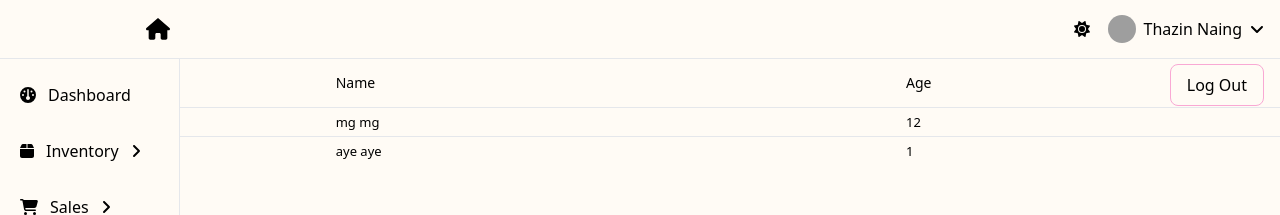
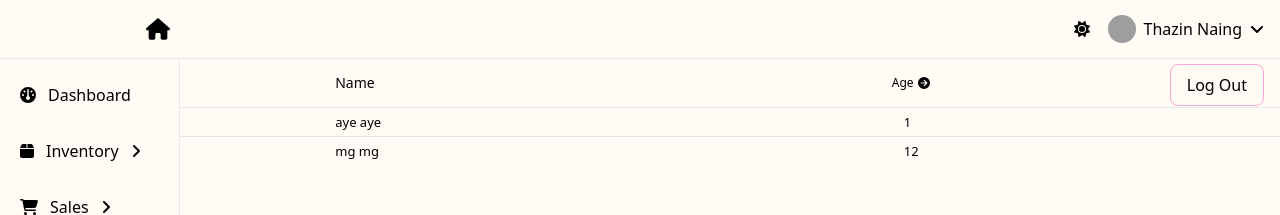
Before and after one commit to Tech-Notes/tech-notes.web, a React (Vite) app: page /inventory/products in a window 1280 px wide. Shown: the top 215 px of the page. Built offline with nearby package versions, Linux system fonts and the light colour scheme; sample sign-in values are in the browser's storage; grey boxes are pictures that could not be loaded.

Commit message:
feat: eslint setup update, added lodash, data table sorting

```diff
--- a/package.json
+++ b/package.json
@@ -19,6 +19,8 @@
     "@tanstack/react-table": "^8.11.0",
     "axios": "^1.6.2",
     "clsx": "^2.0.0",
+    "eslint-plugin-react-hooks": "^4.6.0",
+    "lodash": "^4.17.21",
     "react": "^18.2.0",
     "react-dom": "^18.2.0",
     "react-hook-form": "^7.48.2",
--- a/src/components/base/Text.jsx
+++ b/src/components/base/Text.jsx
@@ -1,5 +1,3 @@
-import React from 'react';
-
 const Text = ({ children, size, mode, className }) => {
   return (
     <p
--- a/src/components/side_bar/SideBar.jsx
+++ b/src/components/side_bar/SideBar.jsx
@@ -1,77 +1,77 @@
-import { faJs } from "@fortawesome/free-brands-svg-icons";
+import { faJs } from '@fortawesome/free-brands-svg-icons';
 import {
   faBox,
   faCartShopping,
   faDashboard,
   faRocket,
   faStar,
-  faUser,
-} from "@fortawesome/free-solid-svg-icons";
-import { useState } from "react";
-import { Div } from "../base";
-import SideMenu from "./SideMenu";
+  faUser
+} from '@fortawesome/free-solid-svg-icons';
+import { useState } from 'react';
+import { Div } from '../base';
+import SideMenu from './SideMenu';
 
 const sideMenuList = [
   {
-    title: "Dashboard",
+    title: 'Dashboard',
     icon: faDashboard,
     id: Math.random() * 100,
-    href: "/dashboard",
+    href: '/dashboard'
   },
   {
-    title: "Inventory",
+    title: 'Inventory',
     icon: faBox,
     id: Math.random() * 100,
-    href: "/inventory",
+    href: '/inventory',
     subMenu: [
       {
-        title: "Products",
+        title: 'Products',
         icon: faJs,
-        href: "/inventory/products",
-        id: Math.random() * 100,
-      },
-    ],
+        href: '/inventory/products',
+        id: Math.random() * 100
+      }
+    ]
   },
   {
-    title: "Sales",
+    title: 'Sales',
     icon: faCartShopping,
     id: Math.random() * 100,
-    href: "/sales",
+    href: '/sales',
     subMenu: [
       {
-        title: "Customers",
+        title: 'Customers',
         icon: faJs,
-        href: "/sales/customers",
-        id: Math.random() * 100,
-      },
-    ],
+        href: '/sales/customers',
+        id: Math.random() * 100
+      }
+    ]
   },
   {
-    title: "Loyalty System",
+    title: 'Loyalty System',
     icon: faStar,
     id: Math.random() * 100,
-    href: "/loyalty",
+    href: '/loyalty',
     subMenu: [
       {
-        title: "System",
+        title: 'System',
         icon: faJs,
-        href: "/loyalty/system",
-        id: Math.random() * 100,
-      },
-    ],
+        href: '/loyalty/system',
+        id: Math.random() * 100
+      }
+    ]
   },
   {
-    title: "Post Queue",
+    title: 'Post Queue',
     icon: faRocket,
     id: Math.random() * 100,
-    href: "/postqueue",
+    href: '/postqueue'
   },
   {
-    title: "User Management",
+    title: 'User Management',
     icon: faUser,
     id: Math.random() * 100,
-    href: "/usermanagement",
-  },
+    href: '/usermanagement'
+  }
 ];
 
 const SideBar = () => {
--- a/src/data_table/DataTable.jsx
+++ b/src/data_table/DataTable.jsx
@@ -1,11 +1,31 @@
 import { flexRender, getCoreRowModel, useReactTable } from '@tanstack/react-table';
+import { useCallback } from 'react';
 import { Table, TableBody, TableCell, TableHead, TableHeader, TableRow } from './Table';
 
-const DataTable = ({ data, columns }) => {
+const DataTable = ({ data, columns, sorting = [], onSetSorting, meta, initialState }) => {
+  const onSortingChange = useCallback(
+    (updater) => {
+      let newSort;
+      if (typeof updater === 'function') {
+        newSort = updater(sorting);
+      } else {
+        newSort = updater;
+      }
+      !!onSetSorting && onSetSorting(newSort);
+    },
+    [onSetSorting, sorting]
+  );
+
   const table = useReactTable({
     data,
     columns,
-    getCoreRowModel: getCoreRowModel()
+    getCoreRowModel: getCoreRowModel(),
+    meta,
+    state: {
+      sorting
+    },
+    initialState,
+    onSortingChange
   });
 
   return (
--- /dev/null
+++ b/src/data_table/SortableColumnHeader.tsx
@@ -0,0 +1,41 @@
+import {
+  faArrowCircleDown,
+  faArrowCircleRight,
+  faArrowCircleUp
+} from '@fortawesome/free-solid-svg-icons';
+import { FontAwesomeIcon } from '@fortawesome/react-fontawesome';
+import React, { useCallback } from 'react';
+import { cn } from '../utils';
+
+const SortableColumnHeader = ({ column, title, className }) => {
+  const onSort = useCallback(() => {
+    column.toggleSorting(!(column.getIsSorted() === 'desc'));
+  }, [column]);
+
+  if (!column.getCanSort()) {
+    return <div className={cn('text-xs', className)}>{title}</div>;
+  }
+
+  return (
+    <div className={cn(className)}>
+      <div>
+        <div>
+          <button
+            className="-ml-3 h-8 hover:bg-transparent text-start text-xs flex gap-1 items-center"
+            onClick={onSort}>
+            <span className="w-full">{title}</span>
+            {column.getIsSorted() === 'desc' ? (
+              <FontAwesomeIcon icon={faArrowCircleDown} />
+            ) : column.getIsSorted() === 'asc' ? (
+              <FontAwesomeIcon icon={faArrowCircleUp} />
+            ) : (
+              <FontAwesomeIcon icon={faArrowCircleRight} />
+            )}
+          </button>
+        </div>
+      </div>
+    </div>
+  );
+};
+
+export default SortableColumnHeader;
--- a/src/pages/Products.jsx
+++ b/src/pages/Products.jsx
@@ -1,26 +1,46 @@
+import { orderBy } from 'lodash';
+import { useCallback, useEffect, useState } from 'react';
 import DataTable from '../data_table/DataTable';
+import SortableColumnHeader from '../data_table/SortableColumnHeader';
+
+const data = [
+  { id: 1, name: 'mg mg', age: 12 },
+  { id: 2, name: 'aye aye', age: 1 }
+];
 
 const Products = () => {
+  const [desc, setDesc] = useState(false);
+  const [sortBy, setSortBy] = useState('');
+  const [orderedData, setOrderedData] = useState(data);
+  const onSortingChangeX = useCallback(
+    (newSorting) => {
+      setDesc(newSorting[0].desc);
+      setSortBy(newSorting[0].id);
+    },
+    [setDesc]
+  );
+
+  useEffect(() => {
+    setOrderedData(orderBy(data, 'age', desc ? 'desc' : 'asc'));
+  }, [desc, setOrderedData]);
+
   return (
     <DataTable
-      data={[
-        { id: 1, name: 'mg mg', age: 12 },
-        { id: 2, name: 'aye aye', age: 1 }
-      ]}
+      data={orderedData}
+      sorting={[{ desc, id: sortBy }]}
+      onSetSorting={onSortingChangeX}
       columns={[
-        {
-          id: 'select all',
-          header: ({ table }) => <div></div>
-        },
+        { id: 'select' },
         {
           accessorKey: 'name',
-          header: ({ columns }) => <div aria-label="Name">Name</div>,
+          header: () => <div aria-label="Name">Name</div>,
           cell: ({ row }) => <div aria-label="Name">{row.getValue('name')}</div>
         },
         {
           accessorKey: 'age',
-          header: ({ columns }) => <div aria-label="Age">Age</div>,
-          cell: ({ row }) => <div aria-label="Age">{row.getValue('age')}</div>
+          header: ({ column }) => <SortableColumnHeader column={column} title="Age" />,
+          cell: ({ row }) => <div aria-label="Age">{row.getValue('age')}</div>,
+          enableSorting: true
         }
       ]}
     />
```
Also changed, not shown: src/components/base/Div.jsx (+2 -5 lines), src/components/base/index.js (+6 -6 lines), src/components/side_bar/SideMenu.jsx (+7 -11 lines), .eslintrc.json, 1 other file (tests, documents, lock files or other folders).
